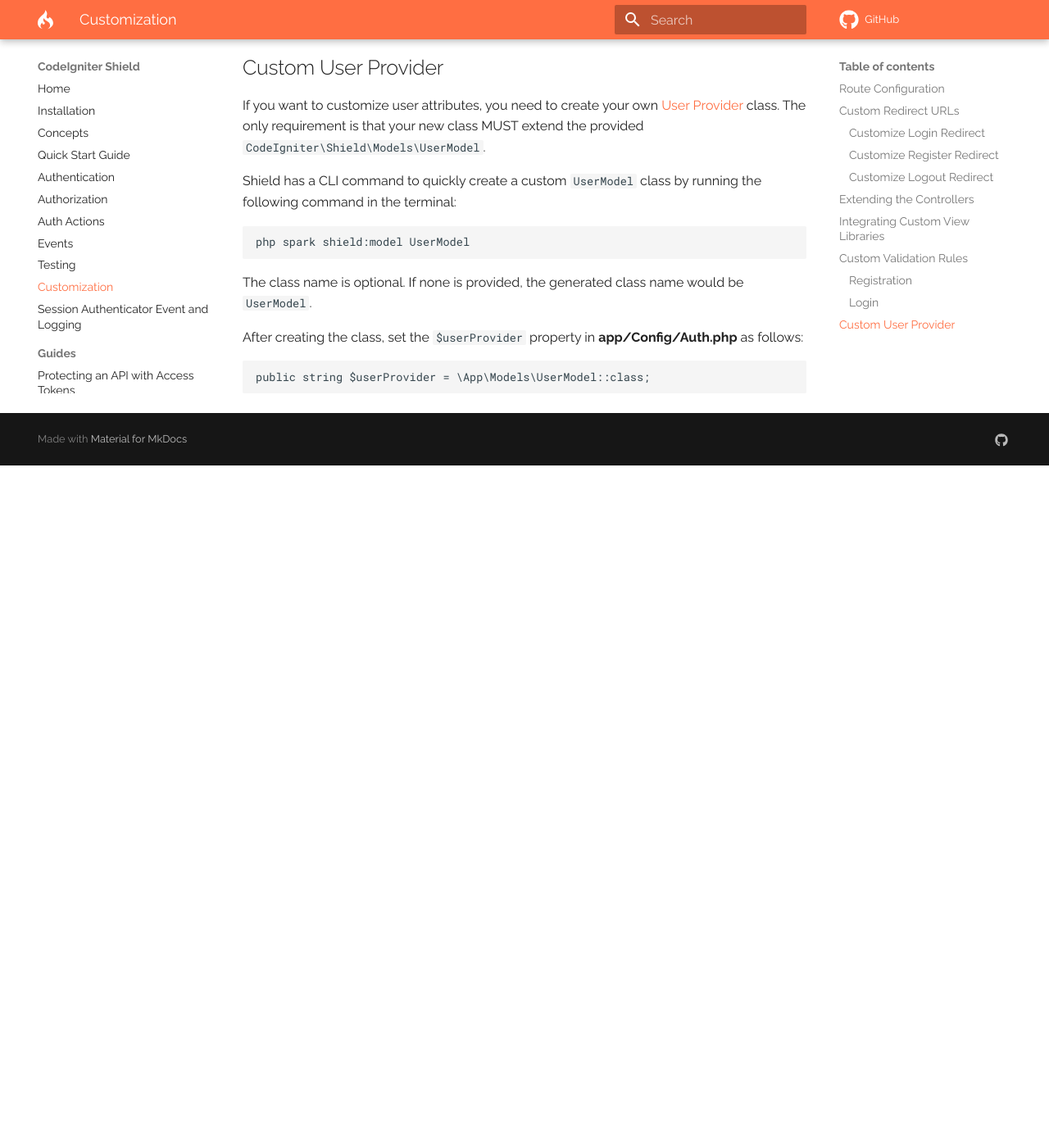
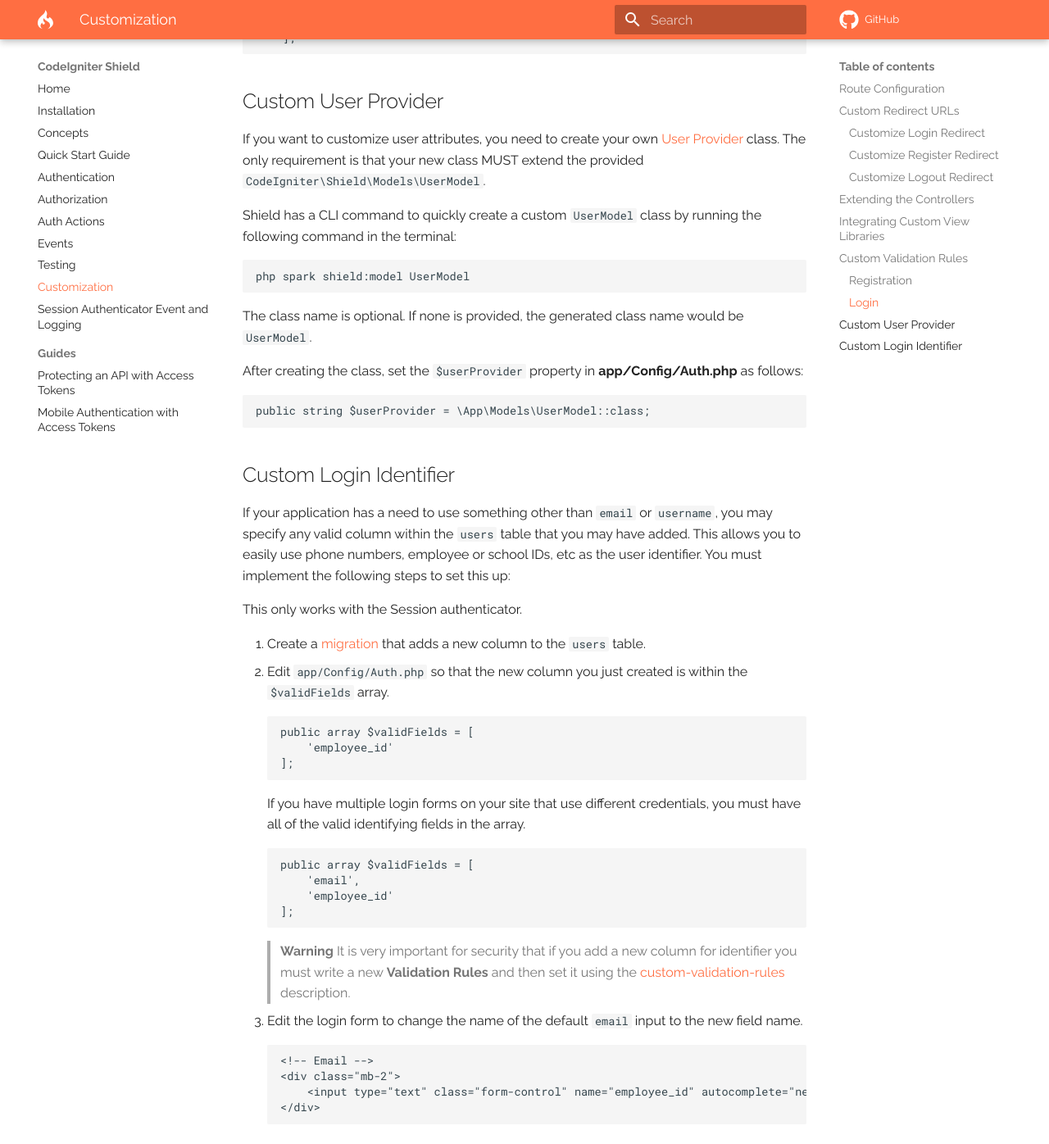
Before and after one commit to codeigniter4/shield, an MkDocs documentation site: the page built from docs/customization.md, in a window 1280 px wide and 1400 px high, scrolled down 5189 px. Shown: the top 1396 px of the window at 82% size. Built offline with MkDocs 1.6.1 and Material for MkDocs 9.7.7, drawn with Linux system fonts in a browser that asks for light colours; comment, search, counter and statistics services are not loaded; a style sheet for code colours, icons or effects is not loaded; before the commit the page ends 5757 px from its top, so only the background shows below that; some of the changed text lies outside the part shown.

Commit message:
fix: Custom login fields should work for logging in. (#629)
* fix: Custom login fields should work for logging in. Fixes #334

* Apply suggestions from code review

Co-authored-by: Pooya Parsa Dadashi <pooya_parsa_dadashi@yahoo.com>

* fix test for OCI8

---------

Co-authored-by: Pooya Parsa Dadashi <pooya_parsa_dadashi@yahoo.com>

````diff
--- a/docs/customization.md
+++ b/docs/customization.md
@@ -1,17 +1,18 @@
 # Customizing Shield
 
-- [Customizing Shield](#customizing-shield)
-  - [Route Configuration](#route-configuration)
-  - [Custom Redirect URLs](#custom-redirect-urls)
-    - [Customize Login Redirect](#customize-login-redirect)
-    - [Customize Register Redirect](#customize-register-redirect)
-    - [Customize Logout Redirect](#customize-logout-redirect)
-  - [Extending the Controllers](#extending-the-controllers)
-  - [Integrating Custom View Libraries](#integrating-custom-view-libraries)
-  - [Custom Validation Rules](#custom-validation-rules)
-    - [Registration](#registration)
-    - [Login](#login)
-  - [Custom User Provider](#custom-user-provider)
+-   [Customizing Shield](#customizing-shield)
+    -   [Route Configuration](#route-configuration)
+    -   [Custom Redirect URLs](#custom-redirect-urls)
+        -   [Customize Login Redirect](#customize-login-redirect)
+        -   [Customize Register Redirect](#customize-register-redirect)
+        -   [Customize Logout Redirect](#customize-logout-redirect)
+    -   [Extending the Controllers](#extending-the-controllers)
+    -   [Integrating Custom View Libraries](#integrating-custom-view-libraries)
+    -   [Custom Validation Rules](#custom-validation-rules)
+        -   [Registration](#registration)
+        -   [Login](#login)
+    -   [Custom User Provider](#custom-user-provider)
+    -   [Custom Login Identifier](#custom-login-identifier)
 
 ## Route Configuration
 
@@ -94,11 +95,11 @@ public function logoutRedirect(): string
 Shield has the following controllers that can be extended to handle
 various parts of the authentication process:
 
-- **ActionController** handles the after-login and after-registration actions, like Two Factor Authentication and Email Verification.
-- **LoginController** handles the login process.
-- **RegisterController** handles the registration process. Overriding this class allows you to customize the User Provider, the User Entity, and the validation rules.
-- **MagicLinkController** handles the "lost password" process that allows a user to login with a link sent to their email. This allows you to
-  override the message that is displayed to a user to describe what is happening, if you'd like to provide more information than simply swapping out the view used.
+-   **ActionController** handles the after-login and after-registration actions, like Two Factor Authentication and Email Verification.
+-   **LoginController** handles the login process.
+-   **RegisterController** handles the registration process. Overriding this class allows you to customize the User Provider, the User Entity, and the validation rules.
+-   **MagicLinkController** handles the "lost password" process that allows a user to login with a link sent to their email. This allows you to
+    override the message that is displayed to a user to describe what is happening, if you'd like to provide more information than simply swapping out the view used.
 
 It is not recommended to copy the entire controller into **app/Controllers** and change its namespace. Instead, you should create a new controller that extends
 the existing controller and then only override the methods needed. This allows the other methods to stay up to date with any security
@@ -236,3 +237,38 @@ After creating the class, set the `$userProvider` property in **app/Config/Auth.
 ```php
 public string $userProvider = \App\Models\UserModel::class;
 ```
+
+## Custom Login Identifier
+
+If your application has a need to use something other than `email` or `username`, you may specify any valid column within the `users` table that you may have added. This allows you to easily use phone numbers, employee or school IDs, etc as the user identifier. You must implement the following steps to set this up:
+
+This only works with the Session authenticator.
+
+1. Create a [migration](http://codeigniter.com/user_guide/dbmgmt/migration.html) that adds a new column to the `users` table.
+2. Edit `app/Config/Auth.php` so that the new column you just created is within the `$validFields` array.
+
+    ```php
+    public array $validFields = [
+        'employee_id'
+    ];
+    ```
+
+    If you have multiple login forms on your site that use different credentials, you must have all of the valid identifying fields in the array.
+
+    ```php
+    public array $validFields = [
+        'email',
+        'employee_id'
+    ];
+    ```
+    > **Warning**
+    > It is very important for security that if you add a new column for identifier you must write a new **Validation Rules** and then set it using the [custom-validation-rules](https://github.com/codeigniter4/shield/blob/develop/docs/customization.md#custom-validation-rules) description.
+
+3. Edit the login form to change the name of the default `email` input to the new field name.
+
+    ```php
+    <!-- Email -->
+    <div class="mb-2">
+        <input type="text" class="form-control" name="employee_id" autocomplete="new-employee-id" placeholder="12345" value="<?= old('employee_id') ?>" required />
+    </div>
+    ```
````
Also changed, not shown: 2 other files.
